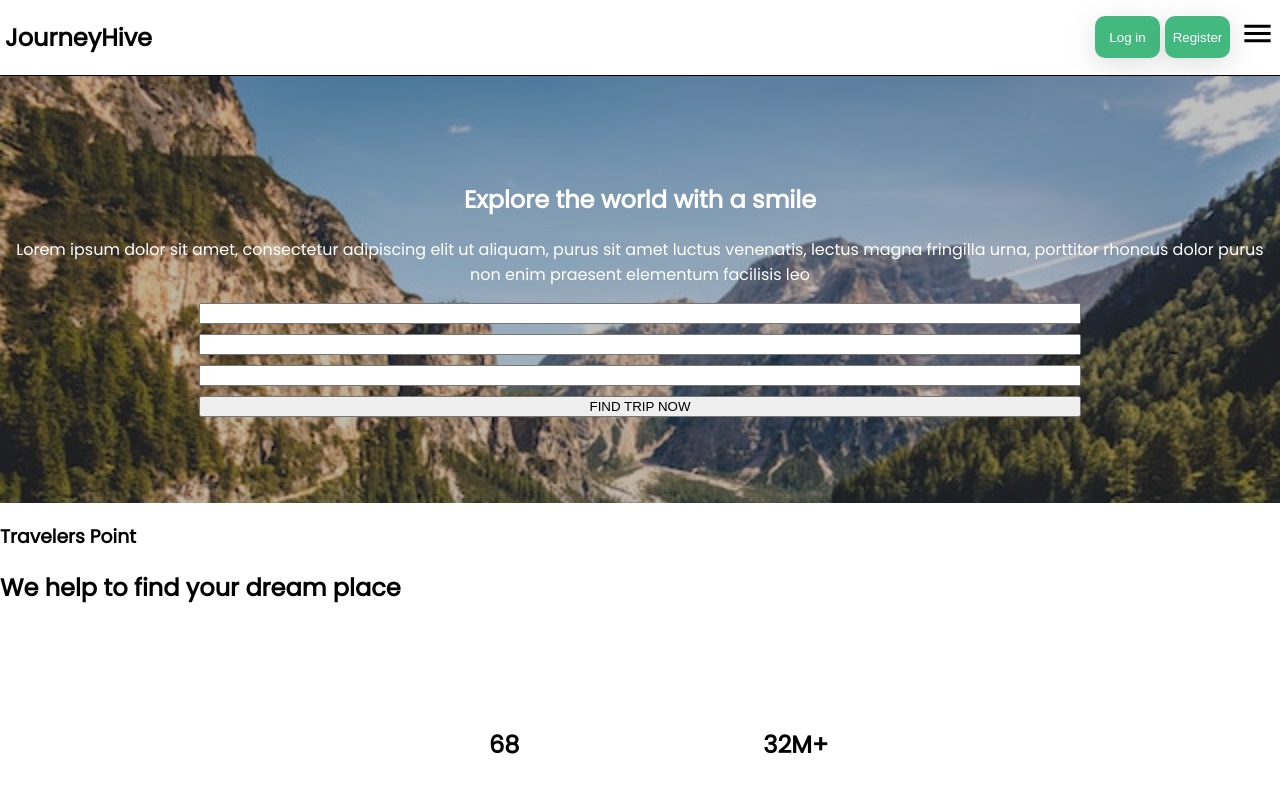
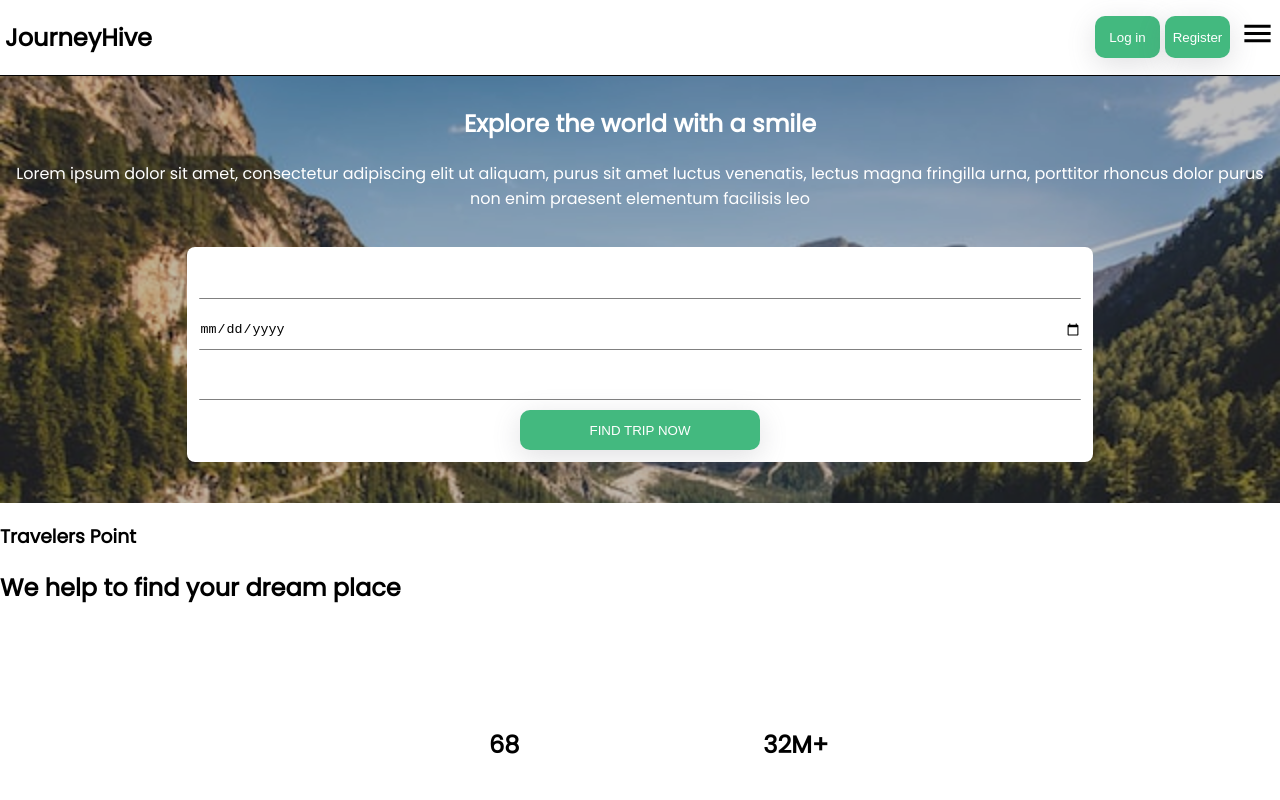
Before and after one commit to jkamin61/travel-web-app, a React (Create React App) app: page / in a window 1280 px wide. Shown: the top 800 px of the page. Built offline with nearby package versions, Linux system fonts and the light colour scheme.

Commit message:
- explore section styling

```diff
--- a/src/components/Explore/Explore.jsx
+++ b/src/components/Explore/Explore.jsx
@@ -1,7 +1,16 @@
 import css from './Explore.module.css';
 
 export const Explore = () => {
+    const handleExploreButtonAnimation = (event) => {
+        const exploreButton = event.target;
+        exploreButton.classList.contains(`${css.exploreButtonClicked}`) ?
+            exploreButton.classList.remove(`${css.exploreButtonClicked}`) :
+            exploreButton.classList.add(`${css.exploreButtonClicked}`)
 
+    }
+    const handleFormSubmit = (event) => {
+        event.preventDefault();
+    }
     return (
         <section className={css.explore}>
             <div className={css.mainText}>
@@ -13,10 +22,10 @@ export const Explore = () => {
                 </p>
             </div>
             <form className={css.form}>
-                    <input></input>
-                    <input></input>
-                    <input></input>
-                    <button type={"submit"}>FIND TRIP NOW</button>
+                    <input type={"search"}  className={css.exploreInputs}></input>
+                    <input type={"date"} className={css.exploreInputs}></input>
+                    <input type={"search"} className={css.exploreInputs}></input>
+                    <button type={"submit"} className={css.exploreSubmitButton} onClick={handleFormSubmit} onMouseDown={handleExploreButtonAnimation} onMouseUp={handleExploreButtonAnimation}>FIND TRIP NOW</button>
             </form>
         </section>
     )
--- a/src/components/Explore/Explore.module.css
+++ b/src/components/Explore/Explore.module.css
@@ -10,6 +10,7 @@
     background-size: cover;
     height: 427px;
     position: relative;
+    gap: 20px;
 }
 
 .explore::before {
@@ -26,12 +27,48 @@
 .form {
     display: flex;
     flex-direction: column;
+    align-items: center;
     width: 70%;
     gap: 10px;
     position: relative;
+    background-color: white;
+    padding: 12px;
+    border-radius: 8px;
+    margin-bottom: 30px;
 }
+
 
 .mainText h2, p {
     color: white;
     position: relative;
 }
+
+.exploreSubmitButton {
+    box-shadow: rgba(100, 100, 111, 0.2) 0 7px 29px 0;
+    border: none;
+    background-color: #43B97F;
+    border-radius: 10px;
+    height: 40px;
+    width: 240px;
+    color: white;
+    cursor: pointer;
+    transition: transform 0.2s ease;
+}
+
+.exploreSubmitButton:hover {
+    box-shadow: rgba(50, 50, 93, 0.25) 0 30px 60px -12px inset,
+    rgba(0, 0, 0, 0.3) 0 18px 36px -18px inset;
+}
+
+.exploreButtonClicked {
+    transition: transform 0.2s ease;
+    transform: scale(0.9);
+}
+
+.exploreInputs {
+    border: none;
+    border-bottom: 1px solid gray;
+    height: 40px;
+    border-radius: 1px;
+    width: 100%;
+}
--- a/src/components/Header/Header.jsx
+++ b/src/components/Header/Header.jsx
@@ -10,11 +10,10 @@ export const Header = () => {
     }
     const handleAuthButtonsAnimation = (event) => {
         const authButton = event.target;
-        if (authButton.classList.contains(`${css.authButtonClicked}`)) {
-            authButton.classList.remove(`${css.authButtonClicked}`)
-        } else {
+        authButton.classList.contains(`${css.authButtonClicked}`) ?
+            authButton.classList.remove(`${css.authButtonClicked}`) :
             authButton.classList.add(`${css.authButtonClicked}`)
-        }
+
     }
     return (
         <header className={css.bar}>
```
